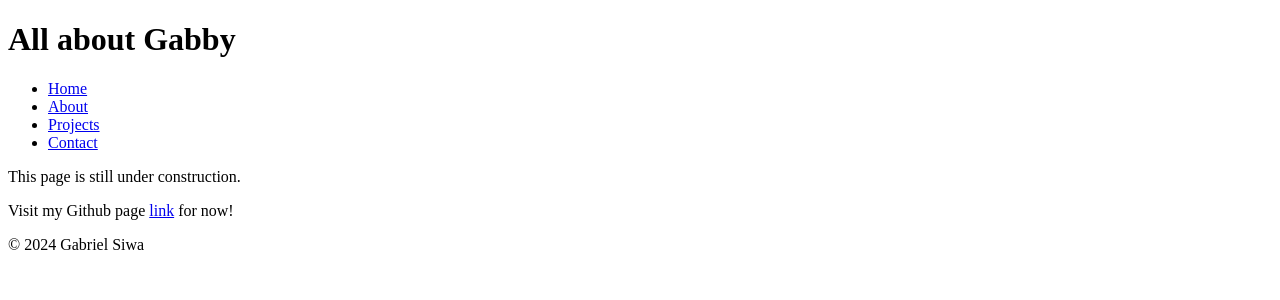
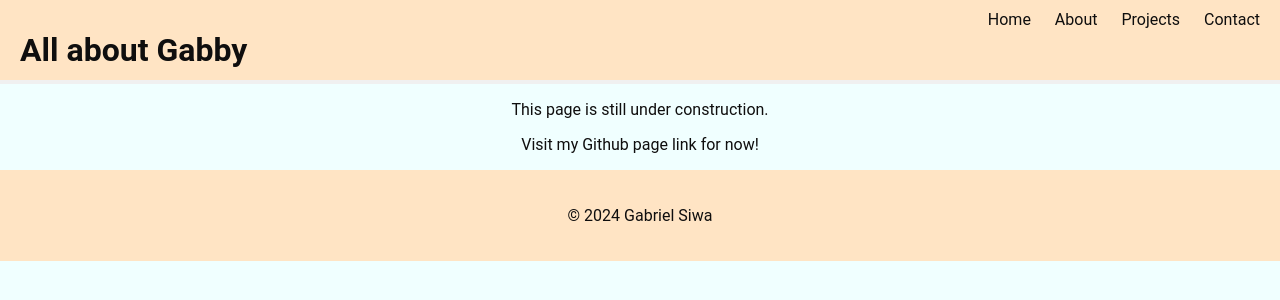
Before and after one commit to GabrielSiwa/portfoliopage, a plain HTML site: page pages/about.html in a window 1280 px wide. Drawn offline with Linux system fonts and the light colour scheme; the site is published under a folder, as on GitHub Pages, so addresses that start at the root find nothing.

Commit message:
stylesheet

```diff
--- a/pages/about.html
+++ b/pages/about.html
@@ -3,7 +3,7 @@
 <head>
     <meta charset="UTF-8">
     <meta name="viewport" content="width=device-width, initial-scale=1.0">
-    <link rel="stylesheet" type="text/css" href="/css/styles.css">
+    <link rel="stylesheet" type="text/css" href="../css/styles.css">
     <title>About GabbyTaro</title>
 </head>
 <header>
```
Also changed, not shown: pages/contact.html (+1 -1 lines), pages/projects.html (+1 -1 lines).
